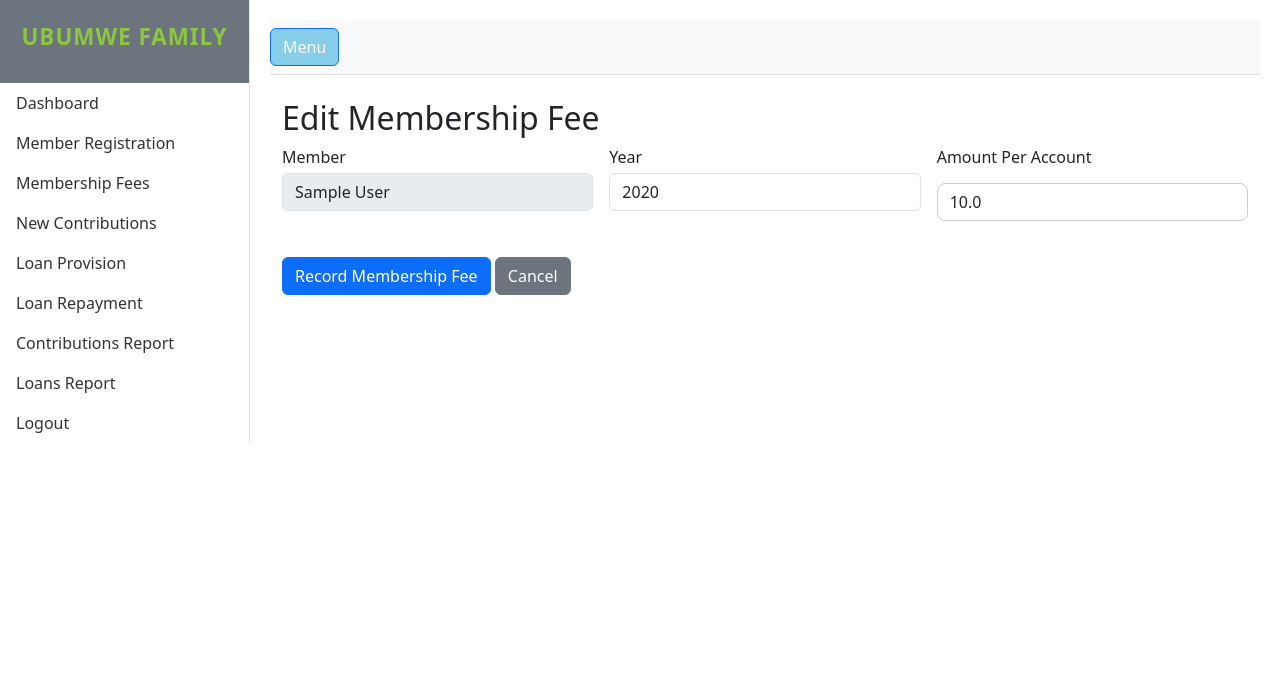
After one commit to OrigeneT/savings-group-management-system, a Flask app: page /edit_membership_fee/1 in a window 1280 px wide. The commit adds this page. Shown: the top 683 px of the page. Run offline with Flask 3, Linux system fonts and the light colour scheme; a user stored in the database is signed in; tables that the repository leaves empty hold one stand-in row (values such as "Sample post"); parts of the project's set-up code (start-up, migrations or seed data) failed here and were passed over; some libraries are stand-ins or nearby versions.

Commit message:
Add membership fees feature

```diff
--- a/savings_group/app.py
+++ b/savings_group/app.py
@@ -8,8 +8,8 @@ from sqlalchemy.orm import joinedload
 
 from flask import Flask, render_template, redirect, url_for, flash, session, request, send_file, jsonify
 from flask_migrate import Migrate
-from savings_group.models import db, Member, Contribution, User, ContributionHistory, MemberHistory, Loan, LoanRepayment
-from savings_group.forms import RegistrationForm, ContributionForm, LoanForm, LoanRepaymentForm
+from savings_group.models import db, Member, Contribution, User, ContributionHistory, MemberHistory, Loan, LoanRepayment, MembershipFee
+from savings_group.forms import RegistrationForm, ContributionForm, LoanForm, LoanRepaymentForm, MembershipFeeForm
 from savings_group.data import get_total_members, get_total_accounts, get_list_of_contributions,get_late_contribution_penalties, get_total_contributions,get_list_of_members, get_available_months_for_member, get_all_months, get_loans_provided, get_loans_repaid_amount,get_late_contributions
 
 
@@ -591,6 +591,14 @@ def contributions_report():
                 row[mlabel] = paid
                 total += paid
             row['Total'] = total
+
+            # Add membership fee for the year
+            membership_fee = MembershipFee.query.filter_by(
+                member_id=member.id,
+                year=year
+            ).first()
+            row['Membership Fee'] = membership_fee.total_amount if membership_fee else 0
+
             combined_rows.append(row)
         return combined_rows
 
@@ -626,6 +634,184 @@ def contributions_report():
         report_rows=combined_rows,
         now=datetime.now()
     )
+
+@app.route('/reports/loans', methods=['GET', 'POST'])
+@login_required
+def loans_report():
+    # Get all members
+    members = Member.query.order_by(Member.first_name, Member.last_name).all()
+
+    # Prepare report rows
+    report_rows = []
+    for member in members:
+        # Get all loans for this member
+        loans = Loan.query.filter_by(member_id=member.id).all()
+
+        if not loans:
+            # Member has no loans
+            report_rows.append({
+                'member': member,
+                'has_loan': 'No',
+                'loan_date': '-',
+                'status': '-',
+                'loan_amount': 0,
+                'total_interest': 0,
+                'total_repayment': 0,
+                'paid_amount': 0,
+                'paid_interest': 0,
+                'remaining': 0,
+                'first_repayment_date': '-',
+                'deadline': '-',
+                'repayment_period': '-'
+            })
+        else:
+            # Member has loans - show each loan
+            for loan in loans:
+                # Calculate total paid and interest paid
+                total_paid = sum(r.amount for r in loan.repayments)
+                total_interest_paid = sum(r.amount * r.interest_applied for r in loan.repayments)
+
+                # Calculate remaining
+                remaining = loan.total_repayment_amount - total_paid
+
+                # Total interest to pay
+                total_interest = loan.monthly_interest_amount * loan.repayment_period_months
+
+                report_rows.append({
+                    'member': member,
+                    'has_loan': 'Yes',
+                    'loan_date': loan.created_at.strftime('%Y-%m-%d') if loan.created_at else '-',
+                    'status': loan.status,
+                    'loan_amount': loan.amount,
+                    'total_interest': total_interest,
+                    'total_repayment': loan.total_repayment_amount,
+                    'paid_amount': total_paid,
+                    'paid_interest': total_interest_paid,
+                    'remaining': max(0, remaining),
+                    'first_repayment_date': loan.first_repayment_date.strftime('%Y-%m-%d') if loan.first_repayment_date else '-',
+                    'deadline': loan.deadline.strftime('%Y-%m-%d') if loan.deadline else '-',
+                    'repayment_period': f"{loan.repayment_period_months} months"
+                })
+
+    # Download as Excel
+    if request.args.get('download') == 'excel':
+        data = []
+        for row in report_rows:
+            data.append({
+                'Member': f"{row['member'].first_name} {row['member'].last_name}",
+                'Has Loan': row['has_loan'],
+                'Loan Date': row['loan_date'],
+                'Status': row['status'],
+                'Loan Amount': row['loan_amount'],
+                'Total Interest': row['total_interest'],
+                'Total Repayment': row['total_repayment'],
+                'Paid Amount': row['paid_amount'],
+                'Paid Interest': row['paid_interest'],
+                'Remaining': row['remaining'],
+                'First Repayment Date': row['first_repayment_date'],
+                'Deadline': row['deadline'],
+                'Repayment Period': row['repayment_period']
+            })
+        df = pd.DataFrame(data)
+        output = BytesIO()
+        with pd.ExcelWriter(output, engine='openpyxl') as writer:
+            df.to_excel(writer, index=False, sheet_name='Loans Report')
+        output.seek(0)
+        return send_file(
+            output,
+            mimetype="application/vnd.openxmlformats-officedocument.spreadsheetml.sheet",
+            download_name=f"Loans_Report_{datetime.now().strftime('%Y%m%d')}.xlsx",
+            as_attachment=True
+        )
+
+    return render_template('loans_report.html', report_rows=report_rows)
+
+
+
+
+@app.route('/membership_fees', methods=['GET', 'POST'])
+@login_required
+def membership_fees():
+    form = MembershipFeeForm()
+    form.member.choices = [
+        (str(m.id), f"{m.id} - {m.first_name} {m.last_name} ({m.nber_of_accounts} accounts)")
+        for m in Member.query.all()
+    ]
+
+    # Set default year to current year
+    if request.method == 'GET':
+        form.year.data = datetime.now().year
+
+    if form.validate_on_submit():
+        member = Member.query.get(form.member.data)
+        year = form.year.data
+        amount_per_account = form.amount_per_account.data
+
+        # Check if membership fee already recorded for this year
+        existing_fee = MembershipFee.query.filter_by(
+            member_id=member.id,
+            year=year
+        ).first()
+
+        if existing_fee:
+            flash(f'Membership fee for {member.first_name} {member.last_name} for year {year} already recorded!', 'warning')
+            return redirect(url_for('membership_fees'))
+
+        # Calculate total based on number of accounts
+        total_amount = amount_per_account * member.nber_of_accounts
+
+        # Record membership fee
+        new_fee = MembershipFee(
+            member_id=member.id,
+            year=year,
+            amount_per_account=amount_per_account,
+            number_of_accounts=member.nber_of_accounts,
+            total_amount=total_amount
+        )
+
+        db.session.add(new_fee)
+        db.session.commit()
+        flash(f'Membership fee of {total_amount} recorded for {member.first_name} {member.last_name} for year {year}!', 'success')
+        return redirect(url_for('membership_fees'))
+
+    # Get all membership fees
+    fees = MembershipFee.query.order_by(MembershipFee.paid_at.desc()).all()
+    return render_template('membership_fees.html', form=form, fees=fees)
+
+
+@app.route('/edit_membership_fee/<int:fee_id>', methods=['GET', 'POST'])
+@login_required
+def edit_membership_fee(fee_id):
+    fee = MembershipFee.query.get_or_404(fee_id)
+    form = MembershipFeeForm(obj=fee)
+
+    # Set member choices (read-only)
+    form.member.choices = [(fee.member_id, f"{fee.member.first_name} {fee.member.last_name}")]
+
+    if request.method == 'GET':
+        form.member.data = fee.member_id
+
+    if form.validate_on_submit():
+        fee.year = form.year.data
+        fee.amount_per_account = form.amount_per_account.data
+        fee.number_of_accounts = fee.member.nber_of_accounts
+        fee.total_amount = fee.amount_per_account * fee.number_of_accounts
+
+        db.session.commit()
+        flash("Membership fee updated successfully!", "success")
+        return redirect(url_for('membership_fees'))
+
+    return render_template('edit_membership_fee.html', form=form, fee=fee)
+
+
+@app.route('/delete_membership_fee/<int:fee_id>', methods=['POST'])
+@login_required
+def delete_membership_fee(fee_id):
+    fee = MembershipFee.query.get_or_404(fee_id)
+    db.session.delete(fee)
+    db.session.commit()
+    flash("Membership fee deleted successfully!", "success")
+    return redirect(url_for('membership_fees'))
 
 
 
--- a/savings_group/forms.py
+++ b/savings_group/forms.py
@@ -65,3 +65,9 @@ class LoanRepaymentForm(FlaskForm):
     amount = FloatField('Repayment Amount', validators=[DataRequired(), NumberRange(min=1)])
     is_late = BooleanField('Is Late?')
     submit = SubmitField('Record Repayment')
+
+class MembershipFeeForm(FlaskForm):
+    member = SelectField('Member', coerce=str, validators=[DataRequired()])
+    year = IntegerField('Year', validators=[DataRequired(), NumberRange(min=2020, max=2100)])
+    amount_per_account = FloatField('Amount Per Account', validators=[DataRequired(), NumberRange(min=1)])
+    submit = SubmitField('Record Membership Fee')
--- a/savings_group/templates/contributions_report.html
+++ b/savings_group/templates/contributions_report.html
@@ -13,6 +13,7 @@
         <tr>
             <th>Member</th>
             <th>Accounts</th>
+            <th>Membership Fee</th>
             {% for label in month_labels %}
             <th>{{ label }}</th>
             {% endfor %}
@@ -24,6 +25,7 @@
         <tr>
             <td>{{ row.Member }}</td>
             <td>{{ row.Accounts }}</td>
+            <td>{{ row['Membership Fee'] }}</td>
             {% for label in month_labels %}
             <td>{{ row[label] }}</td>
             {% endfor %}
--- a/savings_group/templates/custom_layout.html
+++ b/savings_group/templates/custom_layout.html
@@ -30,10 +30,12 @@
                 <div class="list-group list-group-flush">
                     <a href="{{ url_for('home') }}" class="list-group-item list-group-item-action">Dashboard</a>
                     <a href="{{ url_for('register') }}" class="list-group-item list-group-item-action">Member Registration</a>
+                    <a href="{{ url_for('membership_fees') }}" class="list-group-item list-group-item-action">Membership Fees</a>
                     <a href="{{ url_for('contribute') }}" class="list-group-item list-group-item-action">New Contributions</a>
                     <a href="{{ url_for('loans') }}" class="list-group-item list-group-item-action">Loan Provision</a>
                     <a href="{{ url_for('loan_repayment') }}" class="list-group-item list-group-item-action">Loan Repayment</a>
-                    <a href="{{ url_for('contributions_report') }}" class="list-group-item list-group-item-action">Reports</a>
+                    <a href="{{ url_for('contributions_report') }}" class="list-group-item list-group-item-action">Contributions Report</a>
+                    <a href="{{ url_for('loans_report') }}" class="list-group-item list-group-item-action">Loans Report</a>
                     <a href="{{ url_for('logout') }}" class="list-group-item list-group-item-action">Logout</a>
                 </div>
             </div>
--- /dev/null
+++ b/savings_group/templates/edit_membership_fee.html
@@ -0,0 +1,25 @@
+{% extends "custom_layout.html" %}
+{% block title %}Edit Membership Fee{% endblock %}
+{% block content %}
+<h2>Edit Membership Fee</h2>
+<form method="POST" class="row g-3">
+    {{ form.hidden_tag() }}
+    <div class="col-md-4">
+        {{ form.member.label(class="form-label") }}
+        {{ form.member(class="form-control", disabled=True) }}
+        <input type="hidden" name="member" value="{{ form.member.data }}">
+    </div>
+    <div class="col-md-4">
+        {{ form.year.label(class="form-label") }}
+        {{ form.year(class="form-control") }}
+    </div>
+    <div class="col-md-4">
+        {{ form.amount_per_account.label(class="form-label") }}
+        {{ form.amount_per_account(class="form-control") }}
+    </div>
+    <div class="col-12">
+        {{ form.submit(class="btn btn-primary") }}
+        <a href="{{ url_for('membership_fees') }}" class="btn btn-secondary">Cancel</a>
+    </div>
+</form>
+{% endblock %}
```
Also changed, not shown: migrations/versions/53b90a3c5b36_add_membership_fees_table.py (added, +39 -0 lines), savings_group/models.py (+12 -0 lines), savings_group/templates/loans_report.html (added, +46 -0 lines), savings_group/templates/membership_fees.html (added, +97 -0 lines).
